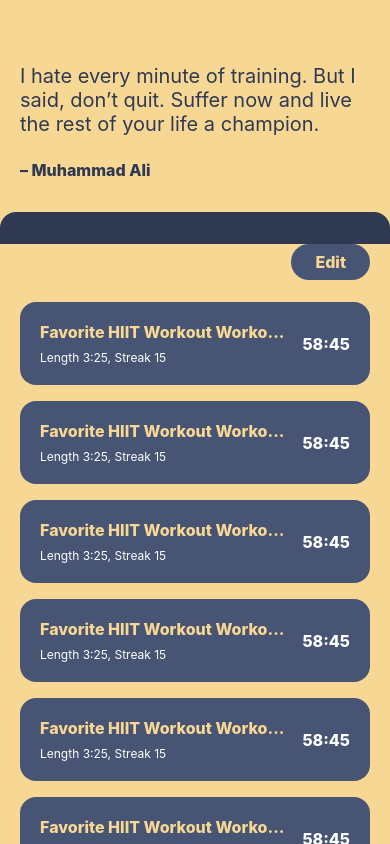
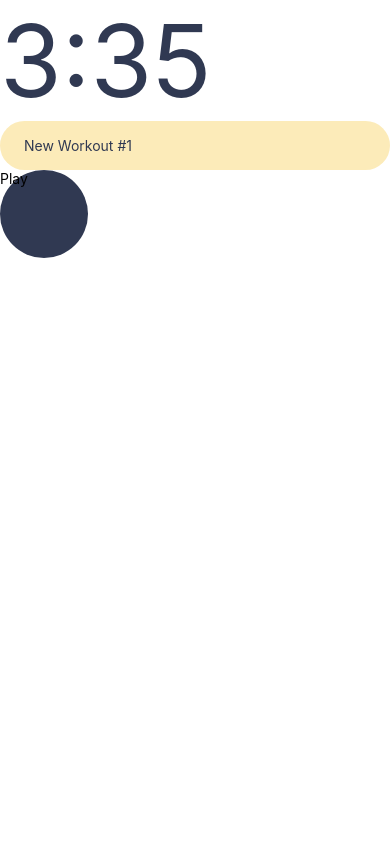
Before and after one commit to iamhenry/tiempo-app, a React Native app: screen / in a window 390 px wide. Built offline with nearby package versions, Linux system fonts and the light colour scheme.

Commit message:
Created Roundbutton component

```diff
--- a/App.js
+++ b/App.js
@@ -3,5 +3,5 @@ import Home from "./screens/Home/Home";
 import { Timer } from "./screens/Timer/Timer";
 
 export default function App() {
-  return <Home />;
+  return <Timer />;
 }
--- a/components/RoundButton/RoundButton.js
+++ b/components/RoundButton/RoundButton.js
@@ -0,0 +1,20 @@
+import React from "react";
+import { Text } from "react-native";
+
+import styled from "styled-components/native";
+import Tokens from "../Global/Tokens";
+
+const RoundButton = styled.TouchableOpacity`
+  background-color: ${Tokens.color.blueMoon200};
+  height: 88px;
+  width: 88px;
+  border-radius: 100px;
+`;
+
+export const StyledRoundButton = () => {
+  return (
+    <RoundButton>
+      <Text>Play</Text>
+    </RoundButton>
+  );
+};
--- a/screens/Timer/Timer.js
+++ b/screens/Timer/Timer.js
@@ -2,12 +2,14 @@ import React from "react";
 import { View, Text } from "react-native";
 import { H1 } from "../../components/Global/Primitives";
 import { StyledInput } from "../../components/Input/Input";
+import { StyledRoundButton } from "../../components/RoundButton/RoundButton";
 
 export const Timer = () => {
   return (
     <View>
       <H1>3:35</H1>
       <StyledInput />
+      <StyledRoundButton />
     </View>
   );
 };
```
